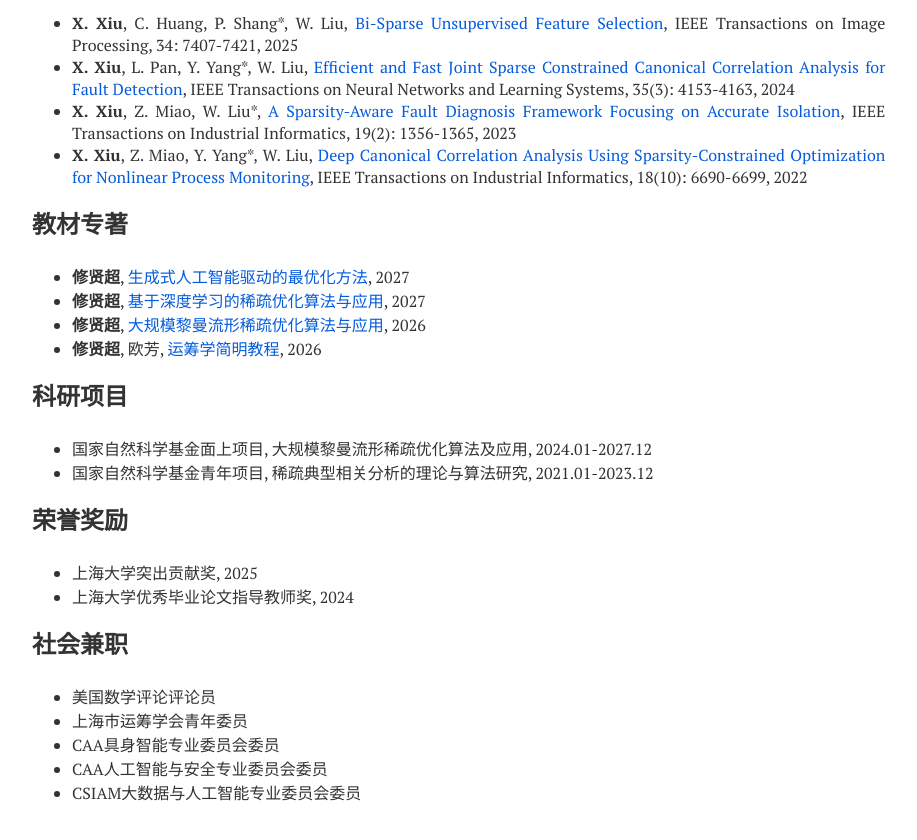
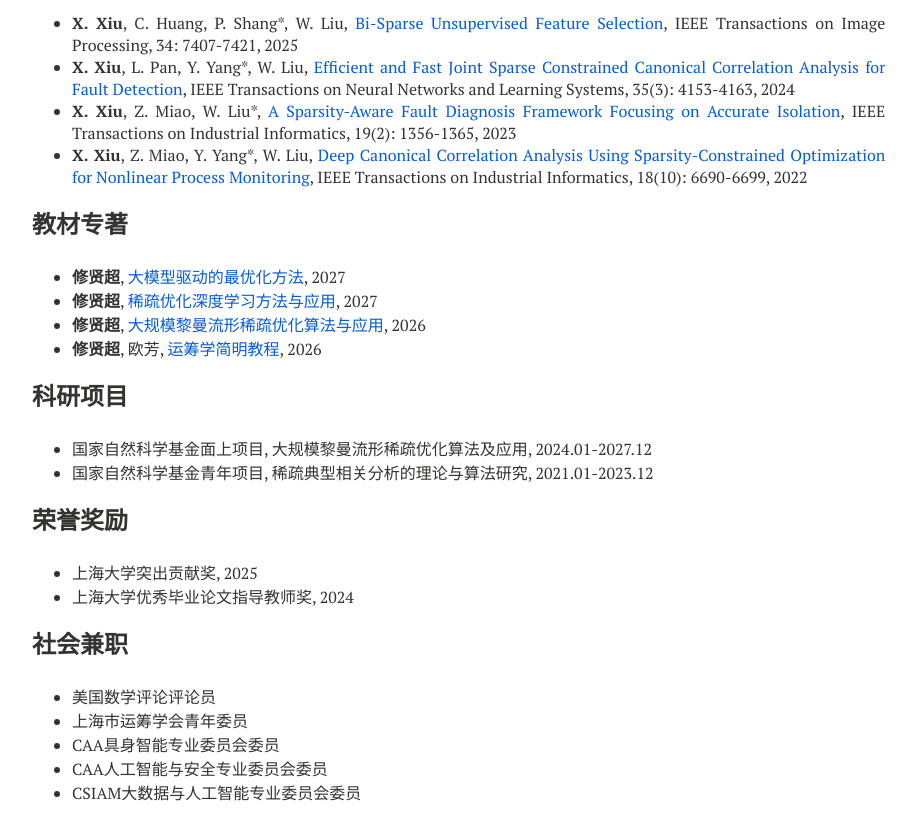
Before and after one commit to xianchaoxiu/xianchaoxiu.github.io, a Jekyll site: the page built from chinese/index.md, in a window 1280 px wide and 900 px high, scrolled down 802 px. Shown: the top 840 px of the window, without its empty margins (288-1205 px from the left). Built offline with Jekyll 4.4.1, drawn with Linux system fonts in a browser that asks for light colours; nearby versions of some CDN libraries.

Commit message:
Update index.md

```diff
--- a/chinese/index.md
+++ b/chinese/index.md
@@ -46,10 +46,11 @@ share: false
 
 
 ### 教材专著
-* <b>修贤超</b>,  <a href="https://xianchaoxiu.github.io/chinese/book/LLMOPT/" class="textlink" target="_blank">生成式人工智能驱动的最优化方法</a>, 2027  <br>
-* <b>修贤超</b>,  <a href="https://xianchaoxiu.github.io/chinese/book/L2O/" class="textlink" target="_blank">基于深度学习的稀疏优化算法与应用</a>, 2027  <br>
+* <b>修贤超</b>,  <a href="https://xianchaoxiu.github.io/chinese/book/LLMOPT/" class="textlink" target="_blank">大模型驱动的最优化方法</a>, 2027  <br>
+* <b>修贤超</b>,  <a href="https://xianchaoxiu.github.io/chinese/book/L2O/" class="textlink" target="_blank">稀疏优化深度学习方法与应用</a>, 2027  <br>
 * <b>修贤超</b>, <a href="https://xianchaoxiu.github.io/chinese/book/OPT/" class="textlink" target="_blank">大规模黎曼流形稀疏优化算法与应用</a>, 2026  <br>
 * <b>修贤超</b>, 欧芳, <a href="https://xianchaoxiu.github.io/chinese/book/OR/" class="textlink" target="_blank"> 运筹学简明教程</a>, 2026  <br>
+
 
 
 ### 科研项目
```
